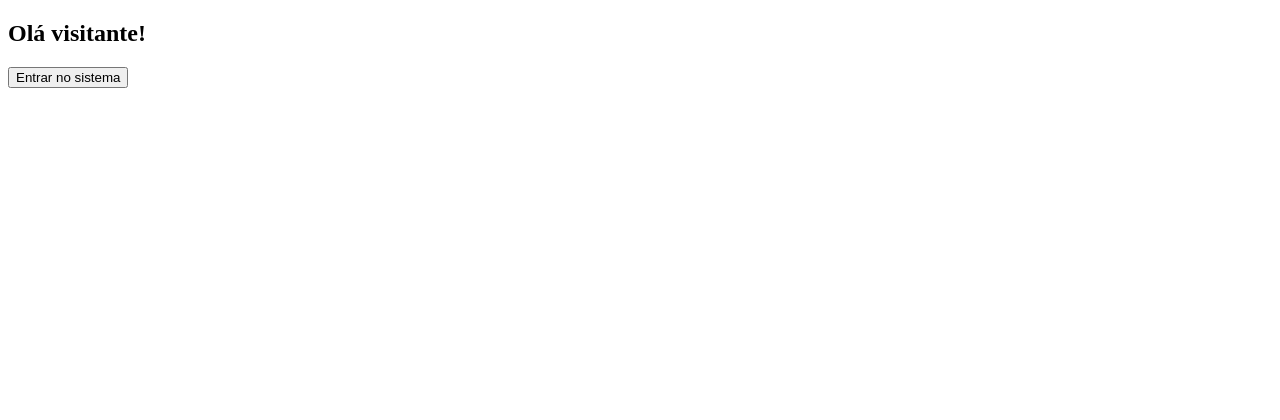
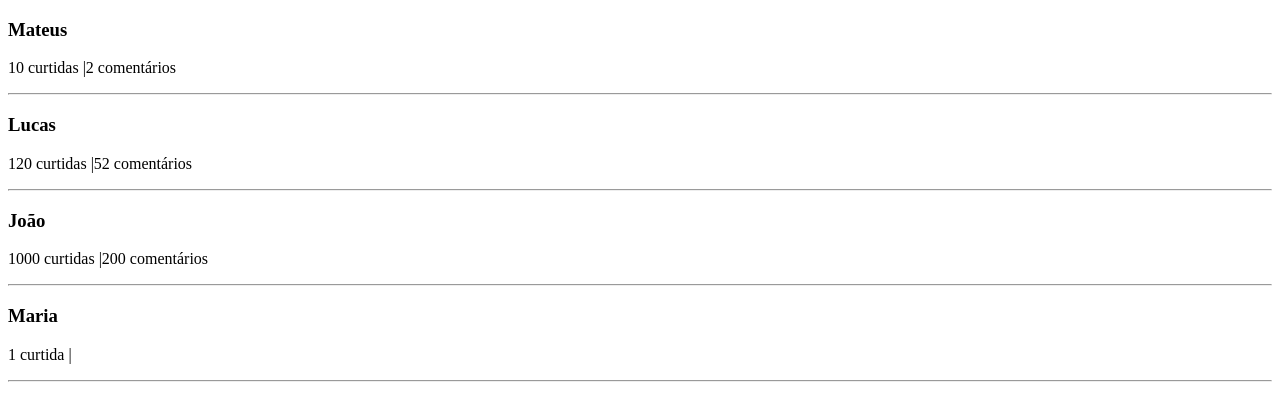
Before and after one commit to otavioalbe/aprendendo-react, a React (Create React App) app in the folder reactjs/meuapp/: page / in a window 1280 px wide. Shown: the top 420 px of the page. Built offline with nearby package versions, Linux system fonts and the light colour scheme.

Commit message:
trabalhando com listas

```diff
--- a/reactjs/meuapp/src/App.js
+++ b/reactjs/meuapp/src/App.js
@@ -1,37 +1,31 @@
 import React, {Component} from 'react';
+import Feed from './components/feed/';
 
 class App extends Component {
 
 constructor(props){
   super(props);
   this.state = {
-    status: false
+    feed:[
+      {id: 1, username: 'Mateus', curtidas: 10, comentarios: 2},
+      {id: 2, username: 'Lucas', curtidas: 120, comentarios: 52},
+      {id: 3, username: 'João', curtidas: 1000, comentarios: 200},
+      {id: 4, username: 'Maria', curtidas: 1, comentarios: 0},
+    ]
   };
-  this.sair = this.sair.bind(this);
-  this.entrar = this.entrar.bind(this);
 }
 
-sair(){
-  this.setState({status: false});
-}
-entrar(){
-  this.setState({status:true});
-}
 
   render(){
     return(
       <div>
-        {
-          this.state.status?
-          <div>
-            <h2>Bem-vindo ao sistema</h2>
-            <button onClick={this.sair}>Sair</button>
-          </div> :
-          <div>
-            <h2>Olá visitante!</h2>
-            <button onClick={this.entrar}>Entrar no sistema</button>
-          </div>
-        }
+
+        {this.state.feed.map((item)=>{
+          return(
+            <Feed id={item.id} username={item.username}
+            curtidas={item.curtidas} comentarios={item.comentarios} />
+          );
+        })}
 
       </div>
     );
--- /dev/null
+++ b/reactjs/meuapp/src/components/feed/index.js
@@ -0,0 +1,19 @@
+import React, { Component } from 'react';
+
+class Feed extends Component{
+    render(){
+        return(
+            <div key={this.props.id}>
+                <h3>{this.props.username}</h3>
+                <p>{this.props.curtidas > 1 ? this.props.curtidas + ' curtidas'
+                : this.props.curtidas + ' curtida' } |
+                {this.props.comentarios > 1 ? this.props.comentarios +
+                ' comentários' :''}
+                </p>
+                <hr/>
+            </div>
+        );
+    }
+}
+
+export default Feed;
```
